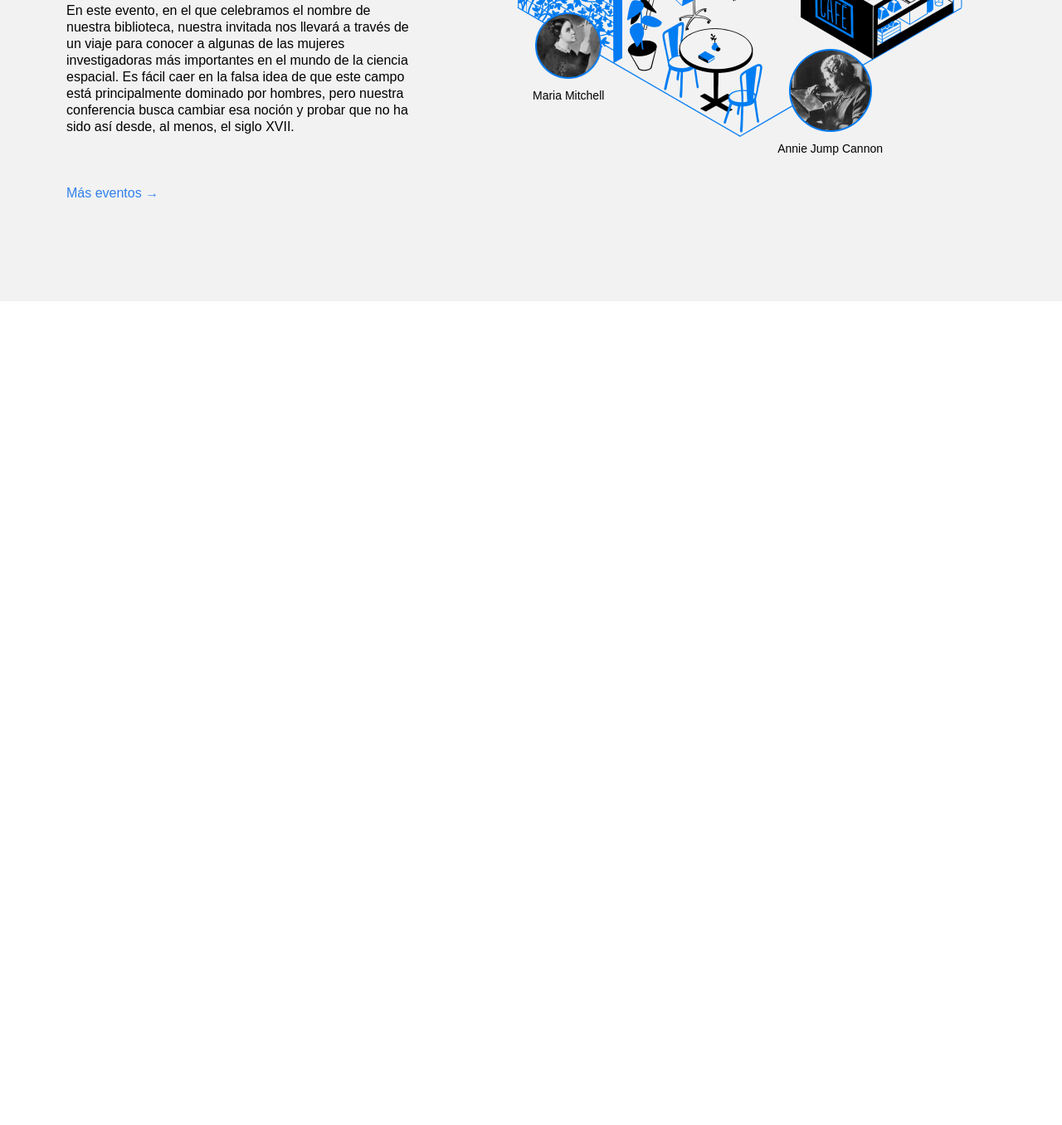
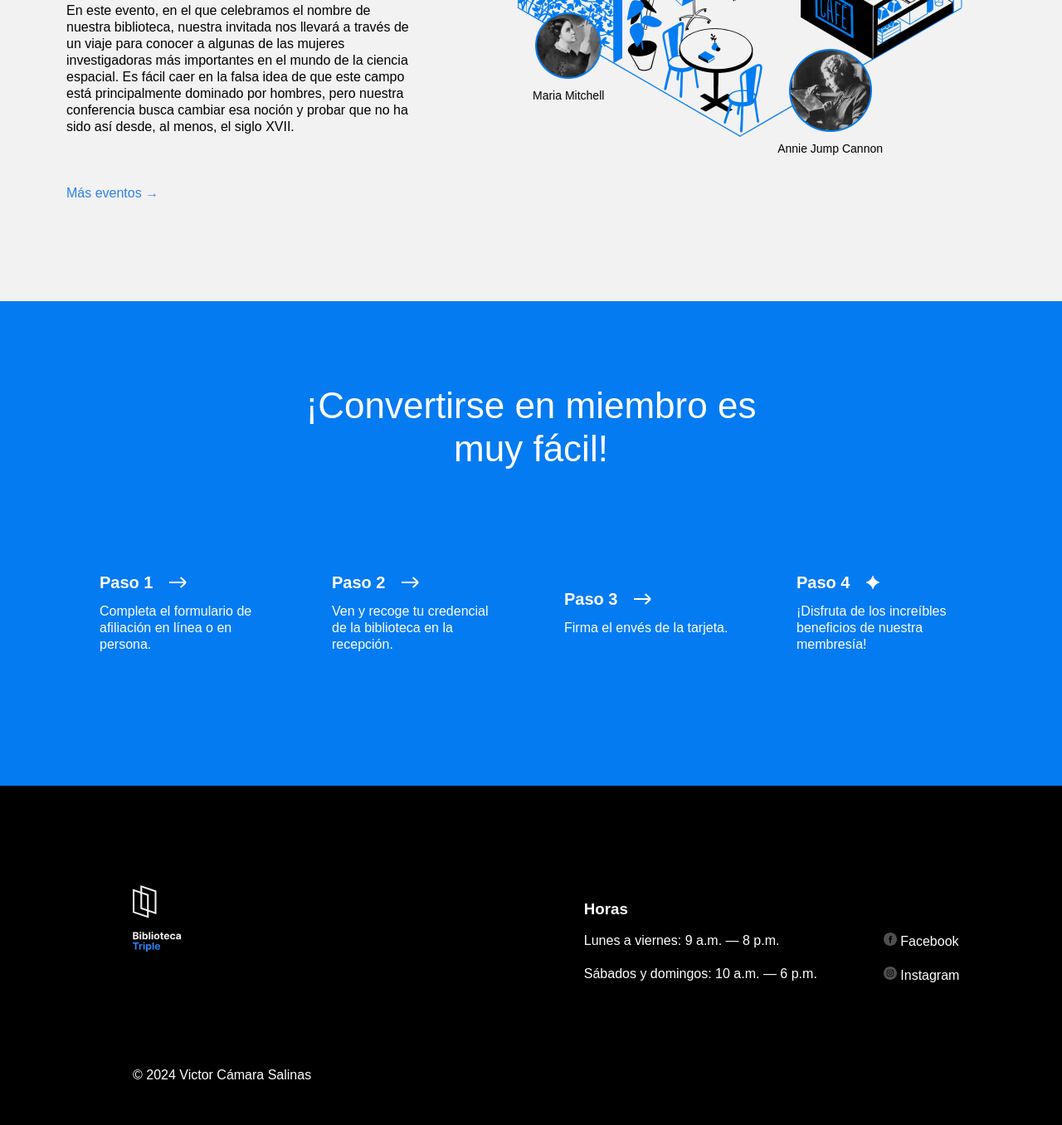
Before and after one commit to victorfel13/web_project_library_es, a plain HTML site: page index.html in a window 1280 px wide. Shown: the part 2595-3951 px from the top of the page at 83% size. Before the commit the page ends 2958 px from the top, so only its background shows below. Drawn offline with Linux system fonts and the light colour scheme.

Commit message:
entrega de la parte final con el footer

```diff
--- a/index.html
+++ b/index.html
@@ -146,7 +146,7 @@
             </li>
           </ul>
         </section>
-        <section id="eventos" class="events">
+        <section id="events" class="events">
           <div class="events__content">
             <h2 class="events__heading">Próximos eventos:</h2>
             <h3 class="events__title">
@@ -236,7 +236,116 @@
             </div>
           </div>
         </section>
+        <section id="membership" class="membership">
+          <h2 class="membership__title">
+            ¡Convertirse en miembro es muy fácil!
+          </h2>
+          <ul class="membership__steps">
+            <li class="step">
+              <h3 class="step__title">
+                Paso 1
+                <img
+                  src="./images/icon_step_forward.svg"
+                  alt="icon forward"
+                  class="step__icon"
+                />
+              </h3>
+              <p class="step__description">
+                Completa el formulario de afiliación en línea o en persona.
+              </p>
+            </li>
+            <li class="step">
+              <h3 class="step__title">
+                Paso 2
+                <img
+                  src="./images/icon_step_forward.svg"
+                  alt="icon forward"
+                  class="step__icon"
+                />
+              </h3>
+              <p class="step__description">
+                Ven y recoge tu credencial de la biblioteca en la recepción.
+              </p>
+            </li>
+            <li class="step">
+              <h3 class="step__title">
+                Paso 3
+                <img
+                  src="./images/icon_step_forward.svg"
+                  alt="icon forward"
+                  class="step__icon"
+                />
+              </h3>
+              <p class="step__description">Firma el envés de la tarjeta.</p>
+            </li>
+            <li class="step">
+              <h3 class="step__title">
+                Paso 4
+                <img
+                  src="./images/icon_step_finish.svg"
+                  alt="icon finish"
+                  class="step__icon"
+                />
+              </h3>
+              <p class="step__description">
+                ¡Disfruta de los increíbles beneficios de nuestra membresía!
+              </p>
+            </li>
+          </ul>
+        </section>
       </main>
+      <footer id="footer" class="footer">
+        <div class="footer__columns">
+          <!-- logo -->
+          <div class="footer__column">
+            <img class="footer__logo" src="images/logo_white.svg" alt="logo" />
+          </div>
+          <div class="footer__column-group">
+            <!-- div que cree para que la columna 2 y 3 puedan manipularse-->
+            <!-- horario -->
+            <div class="footer__column footer__column_content_hours">
+              <h3 class="footer__column-heading">Horas</h3>
+              <ul class="footer__list">
+                <li class="footer__list-item">
+                  Lunes a viernes: 9 a.m. — 8 p.m.
+                </li>
+                <li class="footer__list-item">
+                  Sábados y domingos: 10 a.m. — 6 p.m.
+                </li>
+              </ul>
+            </div>
+            <!-- redes sociales -->
+            <div class="footer__column footer__column_content_social">
+              <h3 class="footer__column-heading">Redes sociales</h3>
+              <ul class="footer__list">
+                <li class="footer__list-item">
+                  <img
+                    class="footer__social-icon"
+                    src="images/facebook_white.svg"
+                    alt="Facebook icon"
+                    width="16"
+                    height="16"
+                  />
+                  <a class="footer__column-link" href="#">Facebook</a>
+                </li>
+                <li class="footer__list-item">
+                  <img
+                    class="footer__social-icon"
+                    src="images/instagram_white.svg"
+                    alt="Instagram icon"
+                    width="16"
+                    height="16"
+                  />
+                  <a class="footer__column-link" href="#">Instagram</a>
+                </li>
+              </ul>
+            </div>
+          </div>
+        </div>
+
+        <!-- Derechos de autor -->
+        <div class="footer__copyright">© 2024 Victor Cámara Salinas</div>
+      </footer>
     </div>
   </body>
 </html>
--- a/styles/style.css
+++ b/styles/style.css
@@ -310,3 +310,128 @@ en 0 */
     font-size: 14px;
     margin: 0;
 }
+.membership {
+  padding: 100px 0 140px;
+  background-color: #057bf2;
+  color: #ffffff;
+
+
+}
+
+.membership__title {
+  max-width: 574px;
+  margin: 0 auto;
+  text-align: center;
+  font-size: 44px;
+  font-weight: 500;
+  line-height: 52px;
+}
+
+.membership__steps {
+  list-style-type: none;
+  padding: 0;
+  margin: 100px auto 0;
+  display: flex;
+  flex-direction: row;
+  gap: 40px;
+  justify-content: center;
+  align-items: center;
+
+  max-width: 1080px;
+  flex-basis: 220px;
+
+  /* Agrega estilos */
+}
+
+.step {
+  /* Agrega estilos */
+  flex: 1 1 200px;
+    box-sizing: border-box;
+    padding: 20px;
+
+}
+
+.step__title {
+  margin: 0;
+  font-size: 20px;
+  line-height: 30px;
+  font-weight: 700;
+  display: flex;
+  align-items: center;
+}
+
+.step__icon {
+  margin-left: 20px;
+}
+
+.step__description {
+  margin: 10px 0 0;
+}
+
+.footer {
+  box-sizing: border-box;
+    background-color: #000000;
+  padding: 60px 80px;
+
+}
+
+.footer__columns {
+  display: flex;
+  flex-direction: row;
+  justify-content: space-between;
+padding-left: 80px;
+padding-top: 60px;
+padding-right: auto;
+padding-bottom: 100px;
+}
+
+.footer__column_content_hours {
+  color: white;
+
+}
+
+.footer__column_content_social {}
+
+.footer__logo {
+  .footer__logo {
+      max-width: 150px;
+      height: 58px;
+    }
+}
+
+.footer__column-heading {}
+
+.footer__list {
+  list-style-type: none;
+  padding: 0;
+  margin: 0;
+  display: flex;
+    flex-direction: column;
+    gap: 20px;
+
+}
+
+.footer__list-item {
+
+}
+
+.footer__column-link {
+  color: white;
+  text-decoration: none;
+}
+
+.footer__social-icon {}
+
+.footer__copyright {
+  color: white;
+  padding-left: 80px;
+
+  height: 10px;
+}
+.footer__column-group {
+display: flex;
+  flex-direction: row;
+  justify-content: space-between;
+  gap: 80px;
+
+}
```
